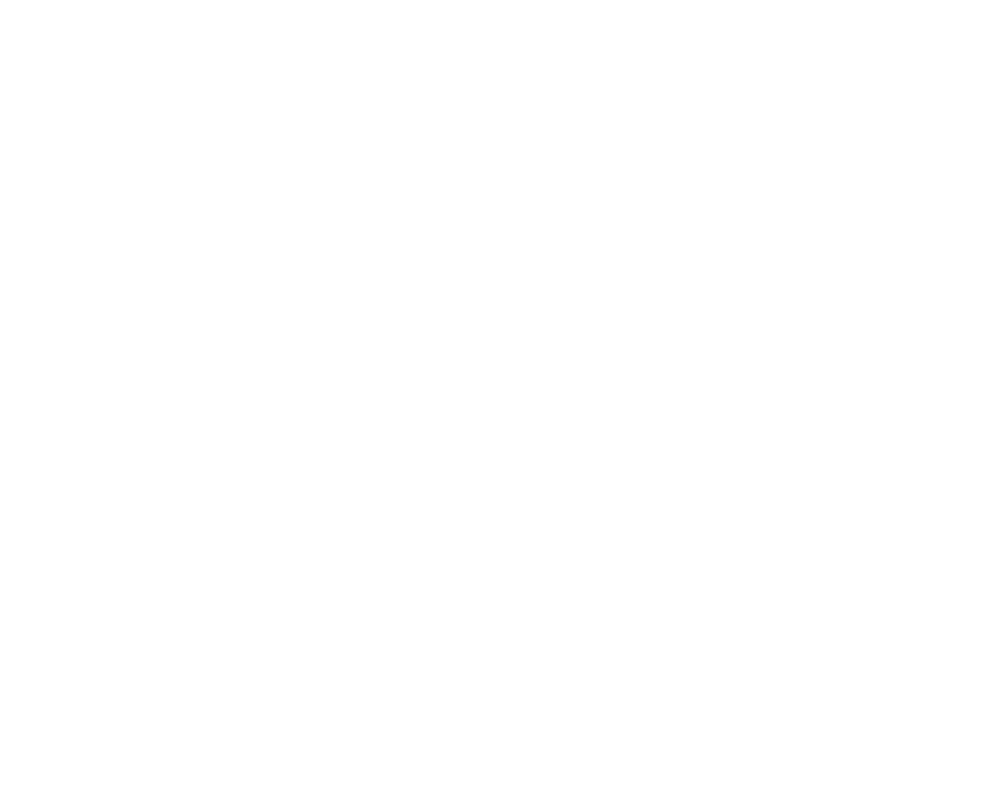
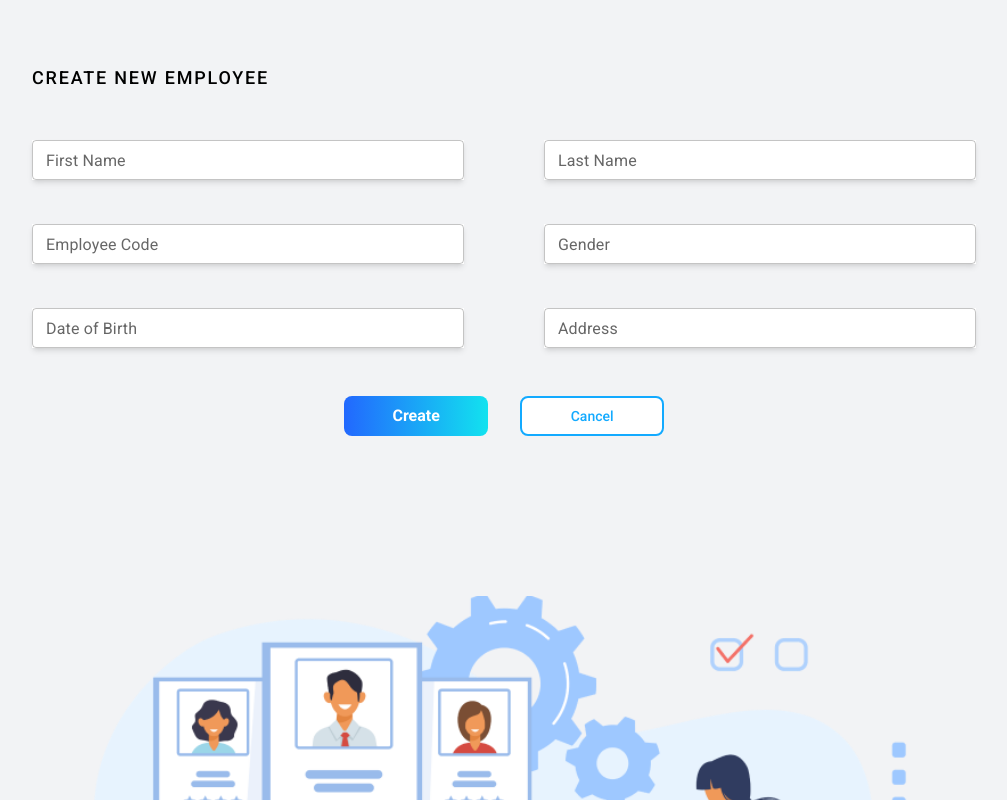
Before and after one commit to Coders-Royale/E-Daftar, a React (Create React App) app in the folder client/: page /admin/create-new-employee in a window 1280 px wide. Before the commit this address had no page. Shown: the top 800 px of the page, without its empty margins (136-1143 px from the left). Built offline with nearby package versions, Linux system fonts and the light colour scheme.

Commit message:
build: create-new-employee page in admin flow

```diff
--- a/client/src/App.tsx
+++ b/client/src/App.tsx
@@ -4,6 +4,8 @@ import Homepage from "./pages/Homepage";
 import SignIn from "./pages/registration/SignIn";
 import ForgotPassword from "./pages/registration/ForgotPassword";
 import NewPassword from "./pages/registration/NewPassword";
+
+import CreateNewEmployee from './pages/admin/CreateNewEmployee';
 
 const App: React.FC = () => {
   return (
@@ -13,6 +15,7 @@ const App: React.FC = () => {
         <Route path="/sign-in" element={<SignIn />} />
         <Route path="/forgot-password" element={<ForgotPassword />} />
         <Route path="/new-password" element={<NewPassword />} />
+        <Route path='/admin/create-new-employee' element={<CreateNewEmployee />} />
       </Routes>
     </div>
   );
--- /dev/null
+++ b/client/src/pages/admin/CreateNewEmployee.tsx
@@ -0,0 +1,71 @@
+import React, { useState } from 'react';
+
+import RegistrationButton from '../../components/buttons/RegistrationButton';
+import TextField from "@mui/material/TextField";
+import BottomPic from '../../images/create_new_employee_1.png';
+
+const CreateNewEmployee = () => {
+	const [firstName, setFirstName] = useState<string>('');
+	const [lastName, setLastName] = useState<string>('');
+	const [gender, setGender] = useState<string>('');
+	const [employeeCode, setEmployeeCode] = useState<string>('');
+	const [dob, setDob] = useState<string>('');
+	const [address, setAddress] = useState<string>('');
+
+	const clearInputs = () => {
+		(document.getElementById('firstName') as HTMLInputElement)!.value = '';
+		(document.getElementById('lastName') as HTMLInputElement)!.value = '';
+		(document.getElementById('employeeCode') as HTMLInputElement)!.value = '';
+		(document.getElementById('gender') as HTMLInputElement)!.value = '';
+		(document.getElementById('dob') as HTMLInputElement)!.value = '';
+		(document.getElementById('address') as HTMLInputElement)!.value = '';
+	}
+
+    return (
+       	<div className="min-h-screen px-32 py-4 bg-gray-350">
+       		{/*<Sidebar />*/}
+	    	<h1 className='mt-12 mx-10 text-lg font-medium tracking-widest'>CREATE NEW EMPLOYEE</h1>
+
+	    	<div className='pt-12 grid grid-cols-2 gap-20 mx-10'>
+	    		<div className='col-span-1'>
+		    		<div className='bg-white shadow-md'>
+		    			<TextField type="text" fullWidth label="First Name" id="firstName" size="small" onChange={(e) => setFirstName(e.target.value)} />
+		    		</div>
+		    		<div className='bg-white shadow-md mt-11'>
+		    			<TextField type="text" fullWidth label="Employee Code" id="employeeCode" size="small" onChange={(e) => setEmployeeCode(e.target.value)} />
+		    		</div>
+		    		<div className='bg-white shadow-md mt-11'>
+		    			<TextField type="text" fullWidth label="Date of Birth" id="dob" size="small" onChange={(e) => setDob(e.target.value)} />
+		    		</div>
+	    		</div>
+	    		<div className='col-span-1'>
+		    		<div className='bg-white shadow-md'>
+		    			<TextField type="text" fullWidth label="Last Name" id="lastName" size="small" onChange={(e) => setLastName(e.target.value)} />
+		    		</div>
+		    		<div className='bg-white shadow-md mt-11'>
+		    			<TextField type="text" fullWidth label="Gender" id="gender" size="small" onChange={(e) => setGender(e.target.value)} />
+		    		</div>
+		    		<div className='bg-white shadow-md mt-11'>
+		    			<TextField type="text" fullWidth label="Address" id="address" size="small" onChange={(e) => setAddress(e.target.value)} />
+		    		</div>
+	    		</div>
+	    	</div>
+
+			<div className='pt-12 flex flex-row gap-8 mx-auto w-80'>
+				<div className='flex-auto'>
+					<RegistrationButton text='Create' toUrl='/' />
+				</div>
+				<div className='flex-auto'>
+					<button className="bg-white text-blue-250 text-sm py-2 w-full rounded-lg font-medium border-2 border-blue-250" onClick={clearInputs}>
+			          Cancel
+			        </button>
+				</div>
+			</div>
+			<div className='mt-40'>
+				<img src={BottomPic} alt="create-new-employee-pic" className="w-4/5 mx-auto" />
+			</div>
+	    </div>
+    );
+};
+
+export default CreateNewEmployee;
```
Also changed, not shown: client/src/images/create_new_employee_1.png (added).
